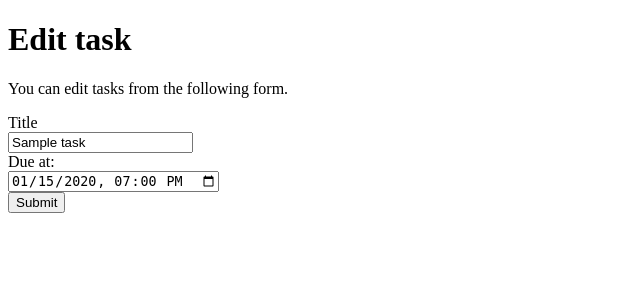
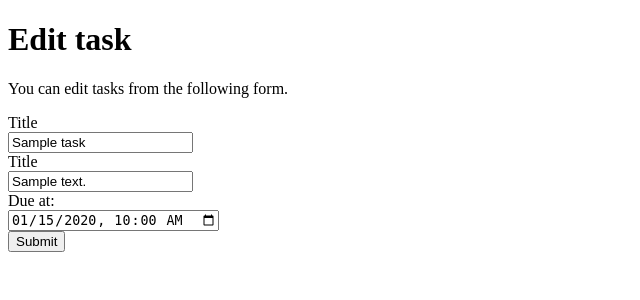
Before and after one commit to Karen0120/django-test-exercise, a Django app: template todo/templates/todo/edit.html in a window 1280 px wide. Shown: the top 300 px of the page, without its empty margins (0-640 px from the left). Run offline with Django 5.2, Linux system fonts and the light colour scheme; tables that the repository leaves empty hold one stand-in row (values such as "Sample post"); the template is opened without the code that fills it: values that come from a table or form of the project are taken from there, most other values are stand-ins (such as "Sample title", 1, 10 or a date in 2020); parts of the project's set-up code (start-up, migrations or seed data) failed here and were passed over.

Commit message:
コメント機能の追加

```diff
--- a/todo/models.py
+++ b/todo/models.py
@@ -4,6 +4,7 @@ from django.utils import timezone
 
 class Task(models.Model):
     title = models.CharField(max_length=100)
+    comment = models.Charfield(max_length=200)
     completed = models.BooleanField(default=False)
     posted_at = models.DateTimeField(default=timezone.now)
     due_at = models.DateTimeField(null=True, blank=True)
--- a/todo/templates/todo/detail.html
+++ b/todo/templates/todo/detail.html
@@ -10,6 +10,7 @@
 
   <body>
     <h1>{{ task.title }}</h1>
+    <h2>{{ task.comment }}</h2>
     <ul>
       <li>Posted at: {{ task.posted_at }}</li>
       {% if task.due_at %}
--- a/todo/templates/todo/edit.html
+++ b/todo/templates/todo/edit.html
@@ -18,6 +18,10 @@
         <input id="titleInput" name="title" type="text" placeholder="Input title" value="{{ task.title }}">
       </div>
       <div>
+        <label for="commentInput">Title</label><br>
+        <input id="commentInput" name="comment" type="text" placeholder="Input comment" value="{{ task.comment }}">
+      </div>
+      <div>
         <label for="dueInput">Due at:</label><br>
         <input id="dueInput" name="due_at" type="datetime-local" value="{{ task.due_at |date:"Y-m-d H:i" }}">
       </div>
--- a/todo/templates/todo/index.html
+++ b/todo/templates/todo/index.html
@@ -16,6 +16,10 @@
       <div>
         <label for="titleInput">Title</label><br>
         <input id="titleInput" name="title" type="text" placeholder="Input title">
+      </div>
+      <div>
+        <label for="commentInput">Comment</label><br>
+        <input id="commentInput" name="comment" type="text" placeholder="Input commnet">
       </div>
       <div>
         <label for="dueInput">Due at:</label><br>
--- a/todo/views.py
+++ b/todo/views.py
@@ -7,7 +7,7 @@ from todo.models import Task
 
 def index(request):
     if request.method == 'POST':
-        task = Task(title=request.POST['title'],
+        task = Task(title=request.POST['title'], comment=request.POST['comment'],
                     due_at=make_aware(parse_datetime(request.POST['due_at'])))
         task.save()
 
@@ -57,6 +57,7 @@ def update(request, task_id):
         raise Http404("Task does not exist")
     if request.method == 'POST':
         task.title = request.POST['title']
+        task.comment = request.POST['comment']
         task.due_at = make_aware(parse_datetime(request.POST['due_at']))
         task.save()
         return redirect(detail, task_id)
```
